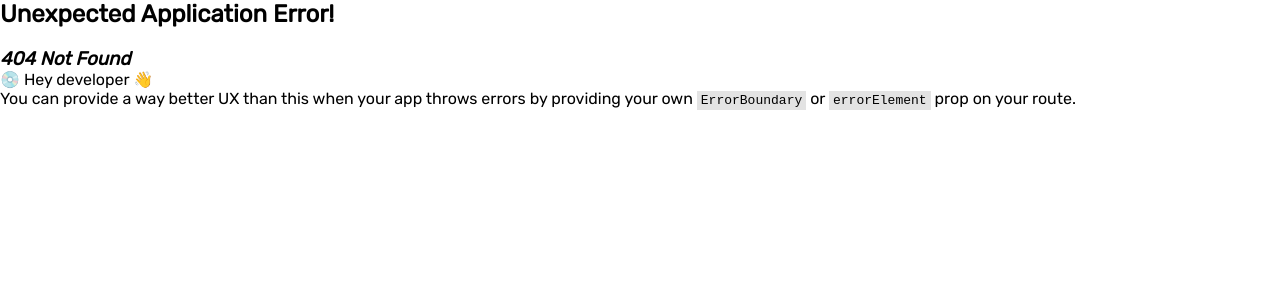
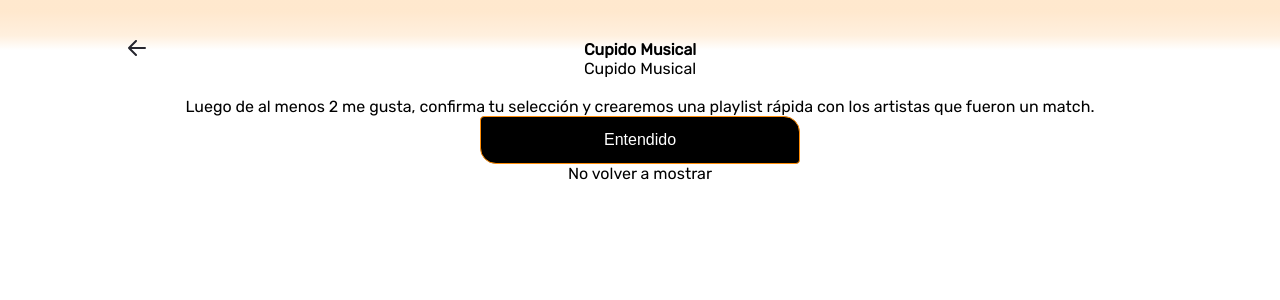
Before and after one commit to FranAlamo/Front-App-AUDN, a React (Vite) app: page /cupido in a window 1280 px wide. Before the commit this address had no page. Shown: the top 300 px of the page. Built offline with nearby package versions, Linux system fonts and the light colour scheme.

Commit message:
general header

```diff
--- a/src/Pages/configuracion/Configuracion.jsx
+++ b/src/Pages/configuracion/Configuracion.jsx
@@ -5,26 +5,19 @@ import BotonRegistro from '../../components/Boton/botonRegistro.jsx';
 import '../../components/Boton/BotonRegistro.css';
 import flecha from '../../assets/icons/flecha-atras.svg';
 import '../configuracion/configuracion.css';
+import GeneralHeader from '../../components/generalheader/GeneralHeader';
 
 function Configuracion() {
     let bgcolor = '';
     let txt = '';
+    let link = '';
+    let title = '';
 
     return (
         <div className='container'>
             <div className='configuracion'>
                 <div className='top-config'>
-                    <div className='config-header'>
-                        <Link to='/perfil'>
-                            <div className='arrow'>
-                                <img src={flecha} alt="" />
-                            </div>
-                        </Link>
-
-                        <p className='title'>
-                            Configuración
-                        </p>
-                    </div>
+                    <GeneralHeader link='/perfil' title='Configuración' />
                     <div className='buttons-container'>
                         <BotonRegistro bgcolor='naranja' txt='Editar Apariencia' />
                         <BotonRegistro bgcolor='negro' txt='Editar Perfil' />
--- a/src/Pages/configuracion/configuracion.css
+++ b/src/Pages/configuracion/configuracion.css
@@ -1,9 +1,6 @@
 .container {
     width: 100vw;
     height: 100vh;
-    background: linear-gradient(#ff880062 1%,
-            #ff880033 6%,
-            rgb(255, 255, 255) 15%);
 }
 
 .configuracion {
@@ -11,24 +8,10 @@
     display: flex;
     flex-direction: column;
     justify-content: space-between;
-    height: 90vh;
-    width: 85vw;
-    padding: 5vh 0;
+    height: 100vh;
+    width: 100vw;
     margin: auto;
     font-size: 16px;
-}
-
-.config-header {
-    position: relative;
-    display: flex;
-}
-
-.title {
-    margin: auto;
-}
-
-.arrow {
-    position: absolute;
 }
 
 .top-config {
--- /dev/null
+++ b/src/Pages/cupido/Cupido.jsx
@@ -0,0 +1,26 @@
+import React from 'react'
+import Modal from '../../components/modal/Modal';
+import { useState } from 'react';
+import flecha from '../../assets/icons/flecha-atras.svg';
+import { Link } from 'react-router-dom';
+import '../cupido/cupido.css';
+import GeneralHeader from '../../components/generalheader/GeneralHeader';
+
+function Cupido() {
+    let link = '';
+    let title = '';
+    const [modalVisible, setModalVisible] = useState(true);
+
+    const ocultarModal = () => {
+        setModalVisible(false);
+    };
+
+    return (
+        <div className='cupido'>
+            <GeneralHeader link='/home' title='Cupido Musical' />
+            {modalVisible && <Modal ocultarModal={ocultarModal} />}
+        </div>
+    )
+}
+
+export default Cupido;
--- /dev/null
+++ b/src/Pages/cupido/cupido.css
@@ -0,0 +1,4 @@
+.cupido {
+    width: 100vw;
+    height: 100vh;
+}
--- a/src/Pages/perfil/Perfil.jsx
+++ b/src/Pages/perfil/Perfil.jsx
@@ -13,7 +13,7 @@ import { Link } from 'react-router-dom';
 function Perfil() {
     return (
         <div className='perfil'>
-            <div className='top'>
+            <div className='top-perfil'>
                 <div className='user'>
                     <img src={profileimg} alt="" />
                     <h1></h1>
--- a/src/Pages/perfil/perfil.css
+++ b/src/Pages/perfil/perfil.css
@@ -1,4 +1,4 @@
-.top {
+.top-perfil {
     display: flex;
 }
 
--- a/src/components/BodyHome/BodyHome.jsx
+++ b/src/components/BodyHome/BodyHome.jsx
@@ -4,19 +4,23 @@ import cherub from '../../assets/imagenes/Cupido-musical/cherub.png'
 import headphone from '../../assets/imagenes/Cupido-musical/headphones.png'
 import addons from '../../assets/imagenes/Musica-contextual/add-ons.png'
 import map from '../../assets/imagenes/Musica-contextual/map.png'
+import { Link } from 'react-router-dom'
 
-function BodyHome () {
+function BodyHome() {
   return (
     <div className='body-home'>
+      <Link to='/cupido'>
         <div className='button-container'>
-            <button className='button-image'><img src={cherub} alt="" className='image-cherub'/> <img src={headphone} alt="" className='image-headphone'/> </button>
+          <button className='button-image'><img src={cherub} alt="" className='image-cherub' /> <img src={headphone} alt="" className='image-headphone' /> </button>
           <button className='button-text'>
             <h3>Cupido musical</h3>
             <p>Tus artistas favoritos nunca van a dejarte con el corazón roto.</p>
           </button>
         </div>
+      </Link>
+
       <div className='button-container'>
-            <button className='button-image'> <img src={addons} alt="" className='image-addons'/> <img src={map} alt="" className='image-map'/> </button>
+        <button className='button-image'> <img src={addons} alt="" className='image-addons' /> <img src={map} alt="" className='image-map' /> </button>
         <button className='button-text'>
           <h3>Musica contextual</h3>
           <p>Creamos la playlist perfecta para cualquier situación.</p>
--- /dev/null
+++ b/src/components/generalheader/GeneralHeader.jsx
@@ -0,0 +1,25 @@
+import React from 'react';
+import flecha from '../../assets/icons/flecha-atras.svg';
+import { Link } from 'react-router-dom';
+import '../generalheader/generalheader.css';
+
+
+function GeneralHeader(props) {
+
+    return (
+        <div className='general-header'>
+            <Link to={props.link}>
+                <div className='arrow'>
+                    <img src={flecha} alt="" />
+                </div>
+            </Link>
+
+            <p className='title-header'>
+                {props.title}
+            </p>
+        </div>
+
+    )
+}
+
+export default GeneralHeader;
--- /dev/null
+++ b/src/components/generalheader/generalHeader.css
@@ -0,0 +1,18 @@
+.general-header {
+    padding-top: 5vh;
+    background: linear-gradient(#ff880031 20%,
+            #ff880021 60%,
+            rgb(255, 255, 255) 85%);
+    position: relative;
+    display: flex;
+}
+
+.title-header {
+    margin: auto;
+    font-weight: bolder;
+}
+
+.arrow {
+    left: 10%;
+    position: absolute;
+}
--- /dev/null
+++ b/src/components/modal/Modal.jsx
@@ -0,0 +1,34 @@
+import React from 'react'
+import BotonRegistro from '../Boton/botonRegistro.jsx';
+import { useState } from 'react';
+import '../modal/modal.css';
+
+function Modal(props) {
+    const cerrarModal = () => {
+        props.ocultarModal();
+    };
+    let txt = '';
+    let bgcolor = '';
+
+
+    return (
+        <div className='modal-container'>
+            <div className='modal'>
+                <p>Cupido Musical</p>
+                <div className='img-container-modal'>
+                    <img src="" alt="" />
+                </div>
+                <p className='modal-txt'>
+                    Luego de al menos 2 me gusta, confirma tu selección y crearemos una playlist rápida con los artistas que fueron un match.
+                </p>
+                <div onClick={cerrarModal}><BotonRegistro txt='Entendido' bgcolor='negro' /></div>
+
+                <p onClick={cerrarModal}>No volver a mostrar</p>
+
+            </div>
+        </div>
+
+    )
+}
+
+export default Modal;
--- /dev/null
+++ b/src/components/modal/modal.css
@@ -0,0 +1,12 @@
+.modal-container {
+    position: absolute;
+    width: 100vw;
+    height: 100vh;
+}
+
+.modal {
+    margin: auto;
+    display: flex;
+    flex-direction: column;
+    align-items: center;
+}
--- a/src/main.jsx
+++ b/src/main.jsx
@@ -7,14 +7,16 @@ import Buscador from './Pages/buscador/Buscador.jsx'
 import Perfil from './Pages/perfil/Perfil.jsx'
 import Configuracion from './Pages/configuracion/Configuracion.jsx'
 import Inicio from './Pages/inicio/Inicio.jsx'
+import Cupido from './Pages/cupido/cupido.jsx'
 
 
 const router = createBrowserRouter([
-  { path: "/", element: <Inicio/>},
+  { path: "/", element: <Inicio /> },
   { path: "/home", element: <Home /> },
   { path: "/buscador", element: <Buscador /> },
   { path: "/perfil", element: <Perfil /> },
-  { path: "/configuracion", element: <Configuracion /> }
+  { path: "/configuracion", element: <Configuracion /> },
+  { path: "/cupido", element: <Cupido /> }
 ])
 
 ReactDOM.createRoot(document.getElementById('root')).render(
```
Lines whose indentation alone changed are shown as unchanged.
